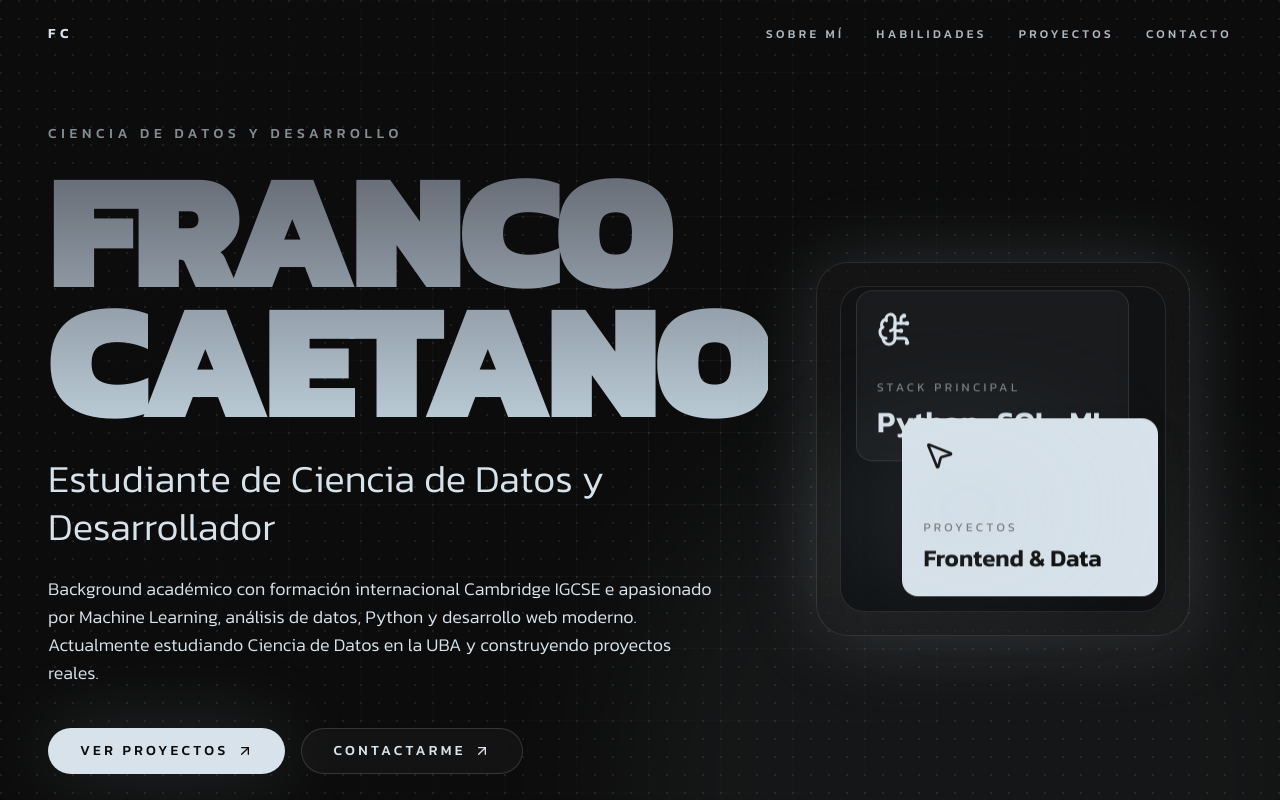
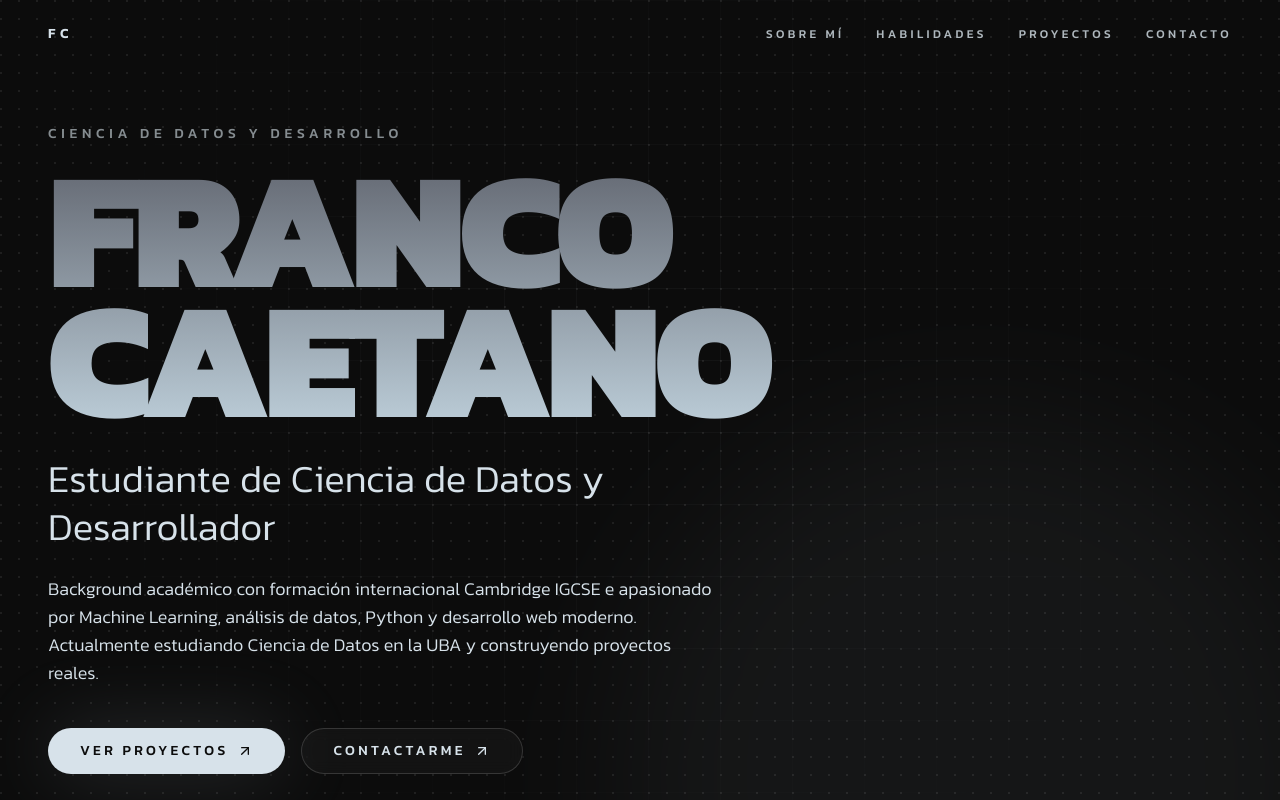
Before and after one commit to FrancoCae/Portfolio, a React (Vite) app: page / in a window 1280 px wide. Shown: the top 800 px of the page. Built offline with nearby package versions, Linux system fonts and the light colour scheme.

Commit message:
arreglo de estetica en el hero

```diff
--- a/src/App.tsx
+++ b/src/App.tsx
@@ -185,7 +185,7 @@ function HeroSection() {
           </motion.div>
         </nav>
 
-        <div className="grid flex-1 items-center gap-12 py-20 lg:grid-cols-[1.1fr_0.9fr]">
+        <div className="grid flex-1 items-center gap-12 py-20 2xl:grid-cols-[1.1fr_0.9fr]">
           <motion.div
             initial="hidden"
             animate="visible"
@@ -205,7 +205,7 @@ function HeroSection() {
             <motion.h1
               variants={fadeUp}
               transition={{ duration: 0.9, ease: [0.22, 1, 0.36, 1] }}
-              className="gradient-text max-w-6xl text-[clamp(4rem,13vw,13rem)] font-black uppercase leading-[0.78] tracking-[-0.04em]"
+              className="gradient-text max-w-6xl pr-4 text-[clamp(4rem,13vw,13rem)] font-black uppercase leading-[0.78] tracking-[-0.04em]"
             >
               Franco Caetano
             </motion.h1>
@@ -241,7 +241,7 @@ function HeroSection() {
             initial={{ opacity: 0, scale: 0.9, y: 50 }}
             animate={{ opacity: 1, scale: 1, y: 0 }}
             transition={{ duration: 1.1, delay: 0.35, ease: [0.22, 1, 0.36, 1] }}
-            className="relative mx-auto hidden aspect-square w-full max-w-[34rem] lg:block"
+            className="relative mx-auto hidden aspect-square w-full max-w-[34rem] 2xl:block"
           >
             <div className="absolute inset-0 rounded-[2rem] border border-white/10 bg-white/[0.035] shadow-glow backdrop-blur-xl" />
             <div className="absolute inset-6 rounded-[1.5rem] border border-white/10 bg-[#101214]" />
```
